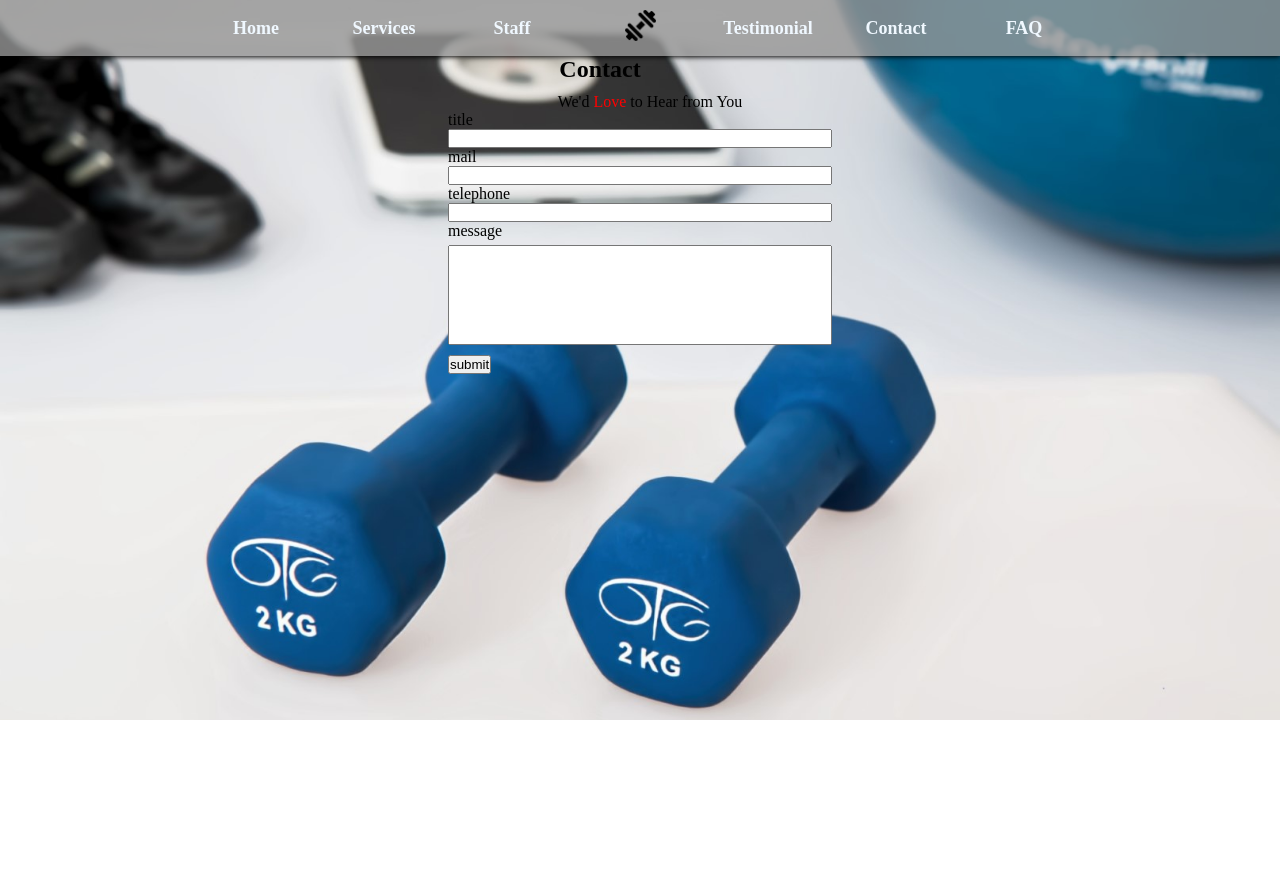
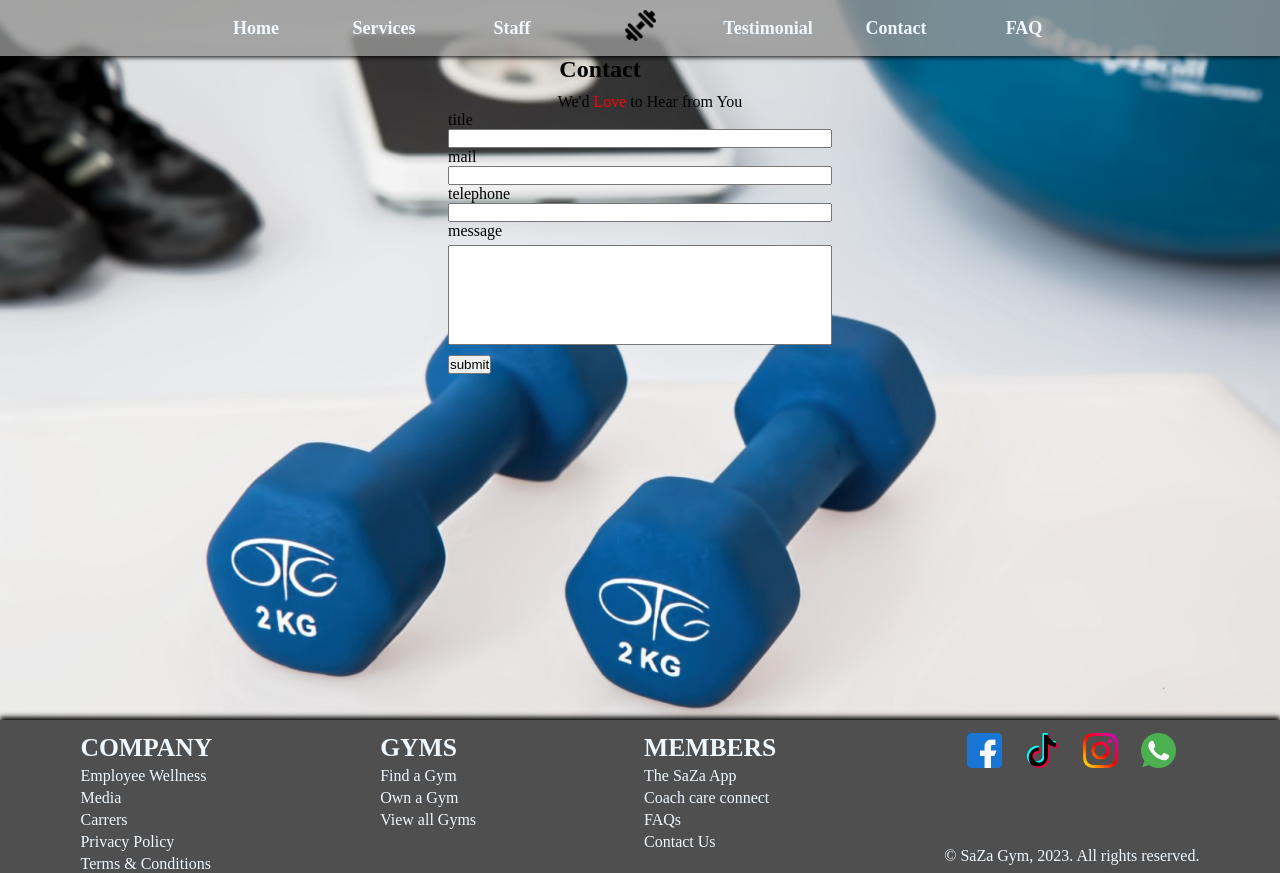
Before and after one commit to Nedhel/saza-gym, a plain HTML site: page pages/contact.html in a window 1280 px wide. Before the commit the page ends 800 px from the top, so only its background shows below. Drawn offline with Linux system fonts and the light colour scheme.

Commit message:
footer changed in all pages

```diff
--- a/pages/contact.html
+++ b/pages/contact.html
@@ -67,5 +67,43 @@
                 <button class="button">submit</button>
             </form>
         </section>
+        <footer>
+            <div>
+                <h1>COMPANY</h1>
+                <ul>
+                    <li>Employee Wellness</li>
+                    <li>Media</li>
+                    <li>Carrers</li>
+                    <li>Privacy Policy</li>
+                    <li>Terms & Conditions</li>
+                </ul>
+            </div>
+            <div>
+                <h1>GYMS</h1>
+                <ul>
+                    <li>Find a Gym</li>
+                    <li>Own a Gym</li>
+                    <li>View all Gyms</li>
+                </ul>
+            </div>
+            <div>
+                <h1>MEMBERS</h1>
+                <ul>
+                    <li>The SaZa App</li>
+                    <li>Coach care connect</li>
+                    <li>FAQs</li>
+                    <li>Contact Us</li>
+                </ul>
+            </div>
+            <div class="social-media-container">
+                <div class="social-media">
+                    <img src="../img/facebook.png" alt="Facebook Icon" />
+                    <img src="../img/tik-tok.png" alt="Tiktok Icon" />
+                    <img src="../img/instagram.png" alt="Instagram Icon" />
+                    <img src="../img/whatsapp.png" alt="Whatsapp Icon" />
+                </div>
+                <p>&#169; SaZa Gym, 2023. All rights reserved.</p>
+            </div>
+        </footer>
     </body>
 </html>
```
Also changed, not shown: pages/services.html (+2 -2 lines), pages/staff.html (+2 -2 lines).
